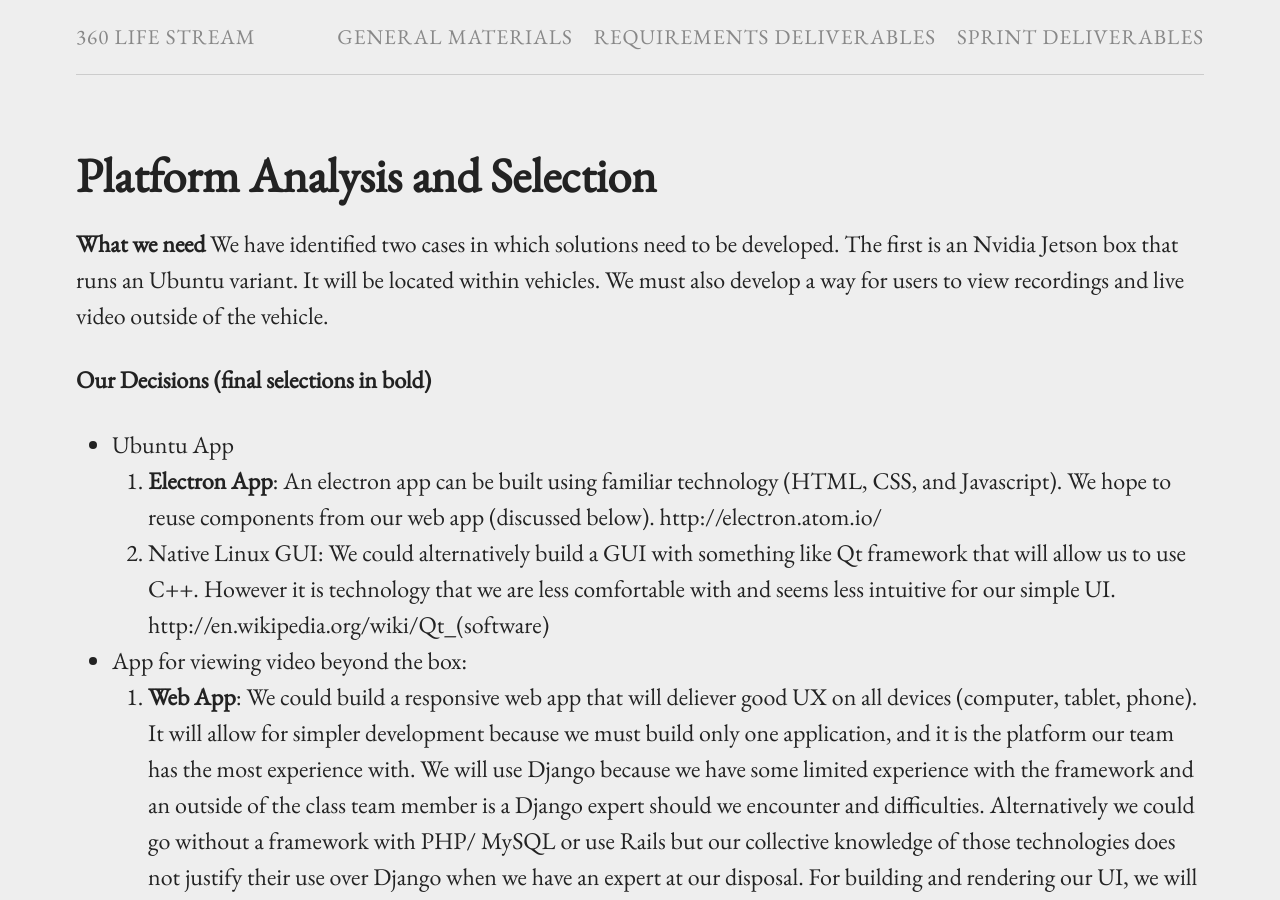
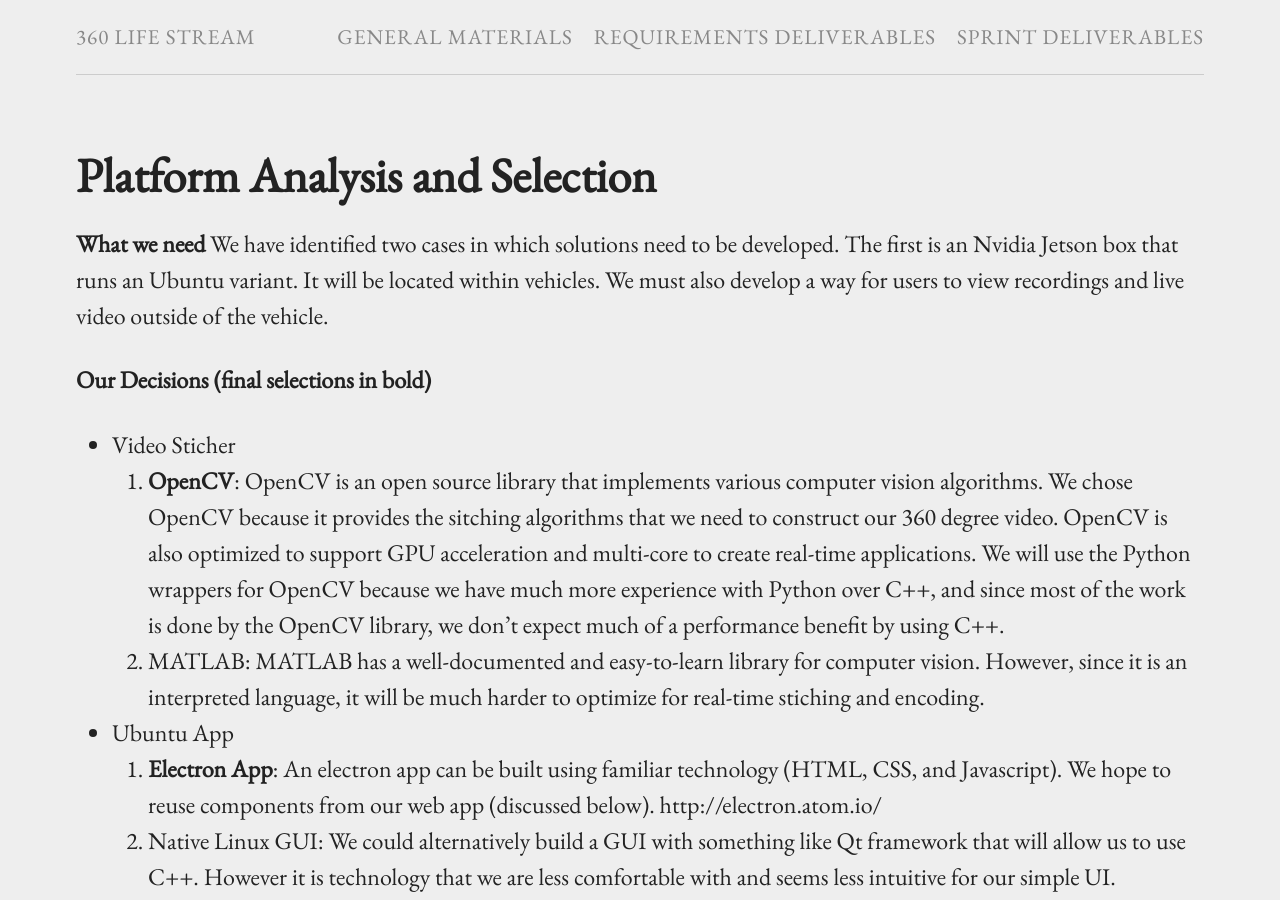
Before and after one commit to 360ls/360ls, a Jekyll site: the page built from _requirements/platform.md, in a window 1280 px wide and 900 px high. Built offline with Jekyll 4.4.1, drawn with Linux system fonts in a browser that asks for light colours.

Commit message:
add justifications for opencv

```diff
--- a/_requirements/platform.md
+++ b/_requirements/platform.md
@@ -9,6 +9,18 @@ Jetson box that runs an Ubuntu variant. It will be located within vehicles. We m
 develop a way for users to view recordings and live video outside of the vehicle.
 
 **Our Decisions (final selections in bold)**
+
+* Video Sticher
+    1. **OpenCV**:
+        OpenCV is an open source library that implements various computer vision algorithms.
+        We chose OpenCV because it provides the sitching algorithms that we need to construct our
+        360 degree video. OpenCV is also optimized to support GPU acceleration and multi-core
+        to create real-time applications. We will use the Python wrappers for OpenCV because
+        we have much more experience with Python over C++, and since most of the work is done
+        by the OpenCV library, we don't expect much of a performance benefit by using C++.
+    2. MATLAB:
+        MATLAB has a well-documented and easy-to-learn library for computer vision. However, since
+        it is an interpreted language, it will be much harder to optimize for real-time stiching and encoding.
 
 * Ubuntu App
     1. **Electron App**:
@@ -31,7 +43,7 @@ develop a way for users to view recordings and live video outside of the vehicle
         Alternatively we could go without a framework with PHP/ MySQL or use Rails but
         our collective knowledge of those technologies does not justify their use over Django
         when we have an expert at our disposal. For building and rendering our UI, we will use React
-				because it has a simpler component based model over a more complex framework like Angular.
+        because it has a simpler component based model over a more complex framework like Angular.
 
     2. Native apps (iOS and Android) + Web app:
         Building native apps could lead to a better experience for our users that view media
```
